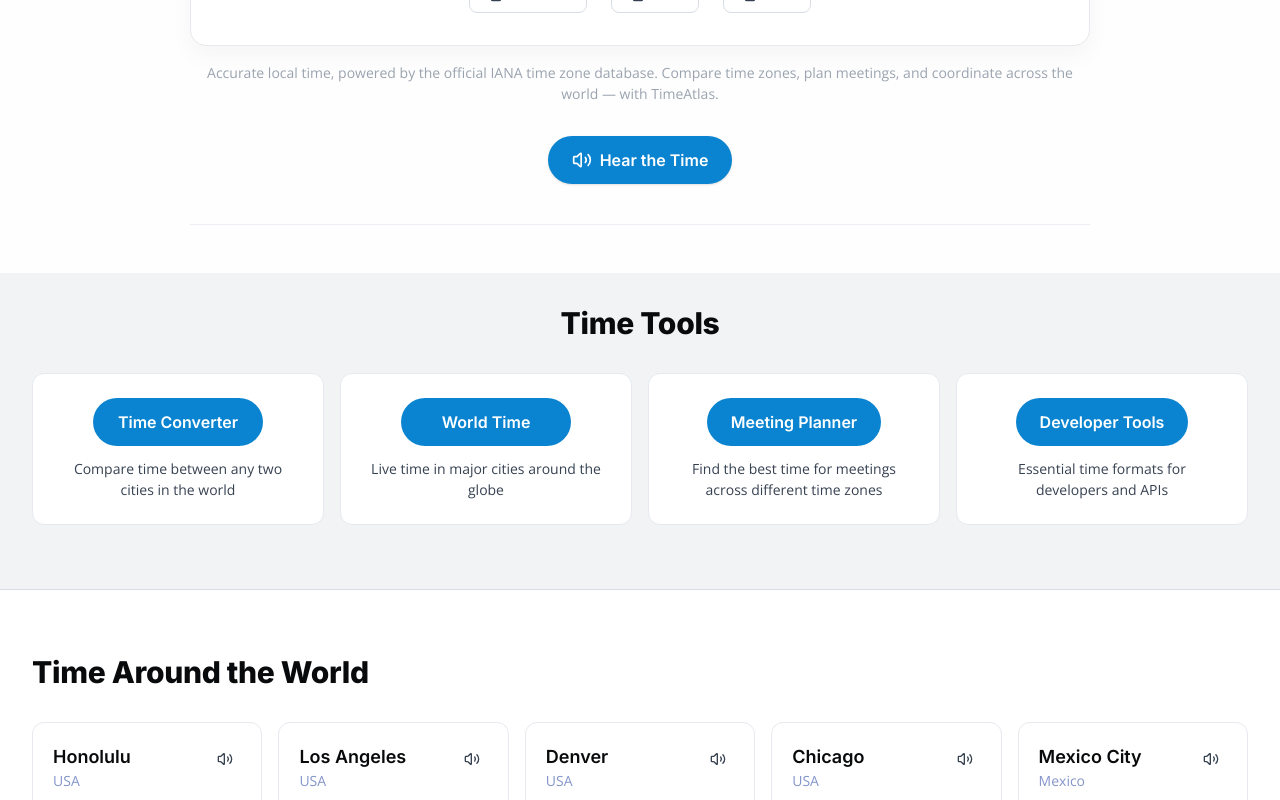
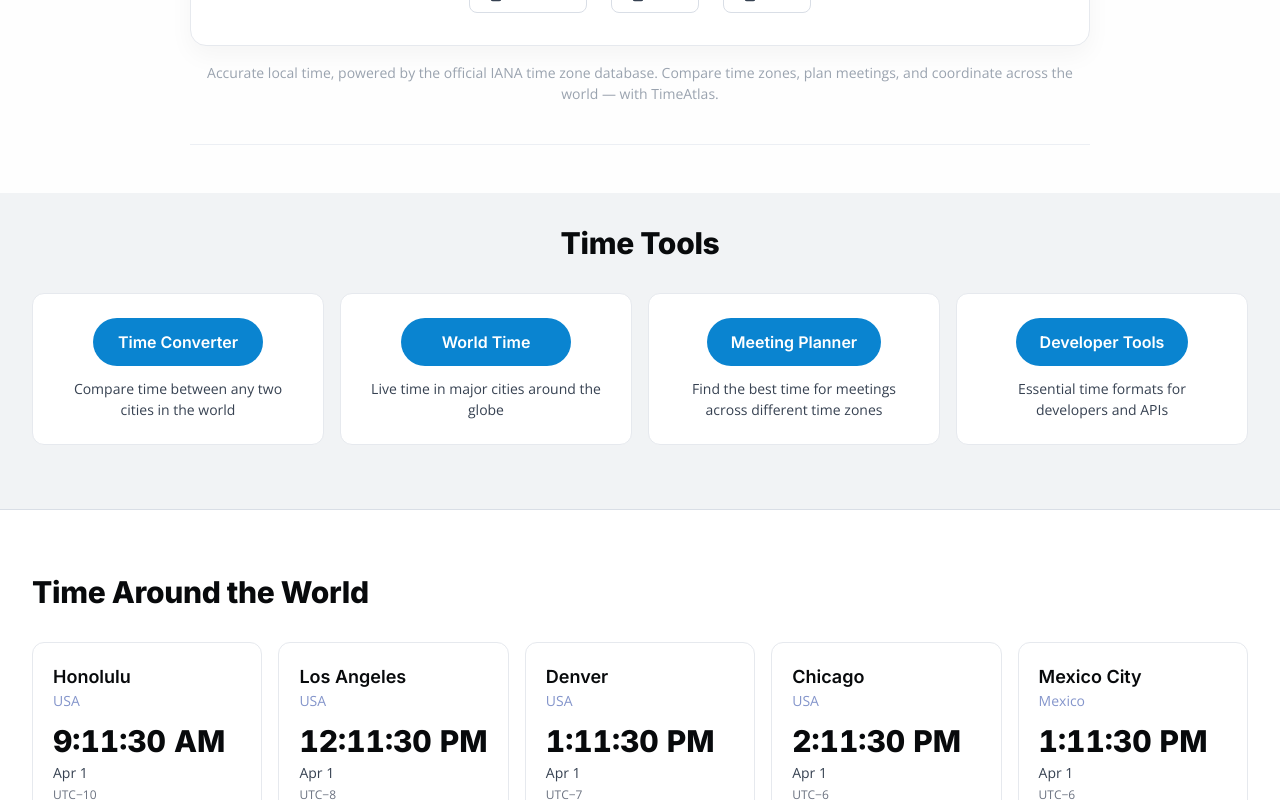
Before and after one commit to janetdeerfield/timeatlas-website, a React (Vite) app: page / in a window 1280 px wide. Shown: the part 480-1280 px from the top of the page. Built offline with nearby package versions, Linux system fonts and the light colour scheme.

Commit message:
Remove homepage hear time feature

```diff
--- a/src/app/components/CityCard.tsx
+++ b/src/app/components/CityCard.tsx
@@ -1,6 +1,5 @@
-import { Volume2 } from 'lucide-react';
 import { useTime } from '../hooks/useTime';
-import { speakTime, getTimeForSpeech, getShortDateInTimezone } from '../utils/time';
+import { getShortDateInTimezone } from '../utils/time';
 import { useState, useEffect } from 'react';
 
 interface CityCardProps {
@@ -29,11 +28,6 @@ export function CityCard({ name, timezone, utcOffset, country, use24Hour }: City
     const interval = setInterval(updateDate, 1000);
     return () => clearInterval(interval);
   }, [timezone]);
-
-  const handleHearTime = () => {
-    const speechText = getTimeForSpeech(timezone, use24Hour);
-    speakTime(speechText);
-  };
 
   return (
     <div
@@ -73,22 +67,6 @@ export function CityCard({ name, timezone, utcOffset, country, use24Hour }: City
             </p>
           )}
         </div>
-        <button
-          onClick={handleHearTime}
-          className="p-2 rounded-lg transition-colors"
-          style={{
-            backgroundColor: 'transparent',
-          }}
-          onMouseEnter={(e) => {
-            e.currentTarget.style.backgroundColor = '#F0F9F3';
-          }}
-          onMouseLeave={(e) => {
-            e.currentTarget.style.backgroundColor = 'transparent';
-          }}
-          title="Hear the time"
-        >
-          <Volume2 className="w-4 h-4" style={{ color: '#364151' }} />
-        </button>
       </div>
 
       <div className="space-y-1">
--- a/src/app/components/ClockHero.tsx
+++ b/src/app/components/ClockHero.tsx
@@ -1,7 +1,6 @@
 import { useEffect, useState } from 'react';
-import { Volume2 } from 'lucide-react';
 import LiveClock from './LiveClock';
-import { getUserTimezone, getUserCity, speakTime, getTimeForSpeech } from '../utils/time';
+import { getUserTimezone, getUserCity } from '../utils/time';
 
 interface ClockHeroProps {
   use24Hour: boolean;
@@ -26,11 +25,6 @@ export function ClockHero({ use24Hour }: ClockHeroProps) {
   }, []);
 
   const { timezone, city } = location;
-
-  const handleHearTime = () => {
-    const speechText = getTimeForSpeech(timezone, use24Hour);
-    speakTime(speechText);
-  };
 
   return (
     <div className="py-12 sm:py-16 px-4" style={{ paddingBottom: 'clamp(1.5rem, 4vw, 2rem)' }}>
@@ -61,22 +55,6 @@ export function ClockHero({ use24Hour }: ClockHeroProps) {
         Accurate local time, powered by the official IANA time zone database. Compare time zones,
         plan meetings, and coordinate across the world — with TimeAtlas.
       </p>
-
-      {/* Action Buttons */}
-      <div className="flex flex-wrap items-center justify-center gap-4 mt-6 sm:mt-8">
-        <button
-          onClick={handleHearTime}
-          className="px-6 py-3 rounded-full font-semibold transition-all shadow-sm hover:shadow-md flex items-center gap-2"
-          style={{
-            fontFamily: 'Inter, sans-serif',
-            backgroundColor: '#0A84D0',
-            color: 'white',
-          }}
-        >
-          <Volume2 className="w-5 h-5" />
-          Hear the Time
-        </button>
-      </div>
     </div>
   );
 }
--- a/src/app/utils/time.ts
+++ b/src/app/utils/time.ts
@@ -222,26 +222,6 @@ export function getTimeDifference(
   return { hours: diffHours, minutes: diffMinutes, dayDiff };
 }
 
-export function speakTime(text: string, lang: string = 'en-US') {
-  if ('speechSynthesis' in window) {
-    const utterance = new SpeechSynthesisUtterance(text);
-    utterance.lang = lang;
-    speechSynthesis.speak(utterance);
-  }
-}
-
-export function getTimeForSpeech(timezone: string, use24Hour: boolean = false): string {
-  // Get time without seconds for speech to avoid lag issues
-  const options: Intl.DateTimeFormatOptions = {
-    timeZone: timezone,
-    hour: 'numeric',
-    minute: '2-digit',
-    hour12: !use24Hour,
-  };
-  const time = new Intl.DateTimeFormat('en-US', options).format(new Date());
-  return `The time is ${time}`;
-}
-
 // DST detection function
 export function isDSTActive(timezone: string): boolean {
   const now = new Date();
```
Also changed, not shown: 1 other file (tests, documents, lock files or other folders).
